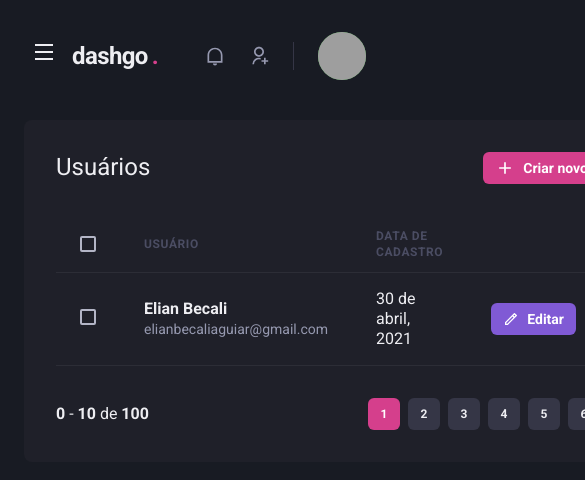
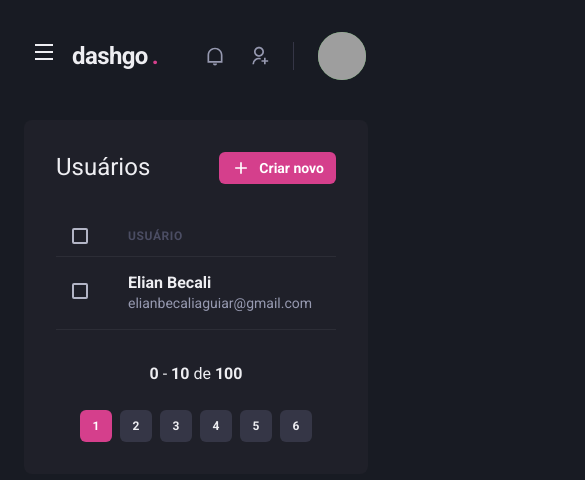
Before and after one commit to elianbecali/dashgo, a Next.js app: page /users in a window 390 px wide. Shown: the top 480 px of the page, 585 px wide, since content can reach past the window. Built offline with nearby package versions, Linux system fonts and the light colour scheme; grey boxes are pictures that could not be loaded.

Commit message:
feat: change users list page to responsive

```diff
--- a/src/components/Pagination/index.tsx
+++ b/src/components/Pagination/index.tsx
@@ -4,7 +4,7 @@
 export function Pagination() {
   return (
     <Stack
-      direction="row"
+      direction={['column', 'row']}
       spacing="6"
       mt="8"
       justify="space-between"
--- a/src/pages/users/index.tsx
+++ b/src/pages/users/index.tsx
@@ -11,7 +11,8 @@
   Text,
   Th,
   Thead,
-  Tr
+  Tr,
+  useBreakpointValue
 } from '@chakra-ui/react';
 import { RiAddLine, RiPencilLine } from 'react-icons/ri';
 import { Header } from '../../components/Header';
@@ -19,6 +20,11 @@
 import { Sidebar } from '../../components/Sidebar';
 
 export default function UserList() {
+  const isWideVersion = useBreakpointValue({
+    base: false,
+    lg: true
+  });
+
   return (
     <Box>
       <Header />
@@ -46,17 +52,17 @@
           <Table colorScheme="whiteAlpha">
             <Thead>
               <Tr>
-                <Th px="6" color="gray.300" width="8">
+                <Th px={['4', '4', '6']} color="gray.300" width="8">
                   <Checkbox colorScheme="pink" />
                 </Th>
                 <Th>Usuário</Th>
-                <Th>Data de cadastro</Th>
-                <Th width="8" />
+                {isWideVersion && <Th>Data de cadastro</Th>}
+                {isWideVersion && <Th width="8" />}
               </Tr>
             </Thead>
             <Tbody>
               <Tr>
-                <Td px="6">
+                <Td px={['4', '4', '6']}>
                   <Checkbox colorScheme="pink" />
                 </Td>
                 <Td>
@@ -67,7 +73,8 @@
                     </Text>
                   </Box>
                 </Td>
-                <Td>30 de abril, 2021</Td>
+                {isWideVersion && <Td>30 de abril, 2021</Td>}
+                {isWideVersion && (
                   <Td>
                     <Button
                       as="a"
@@ -79,6 +86,7 @@
                       Editar
                     </Button>
                   </Td>
+                )}
               </Tr>
             </Tbody>
           </Table>
```
Lines whose indentation alone changed are shown as unchanged.
